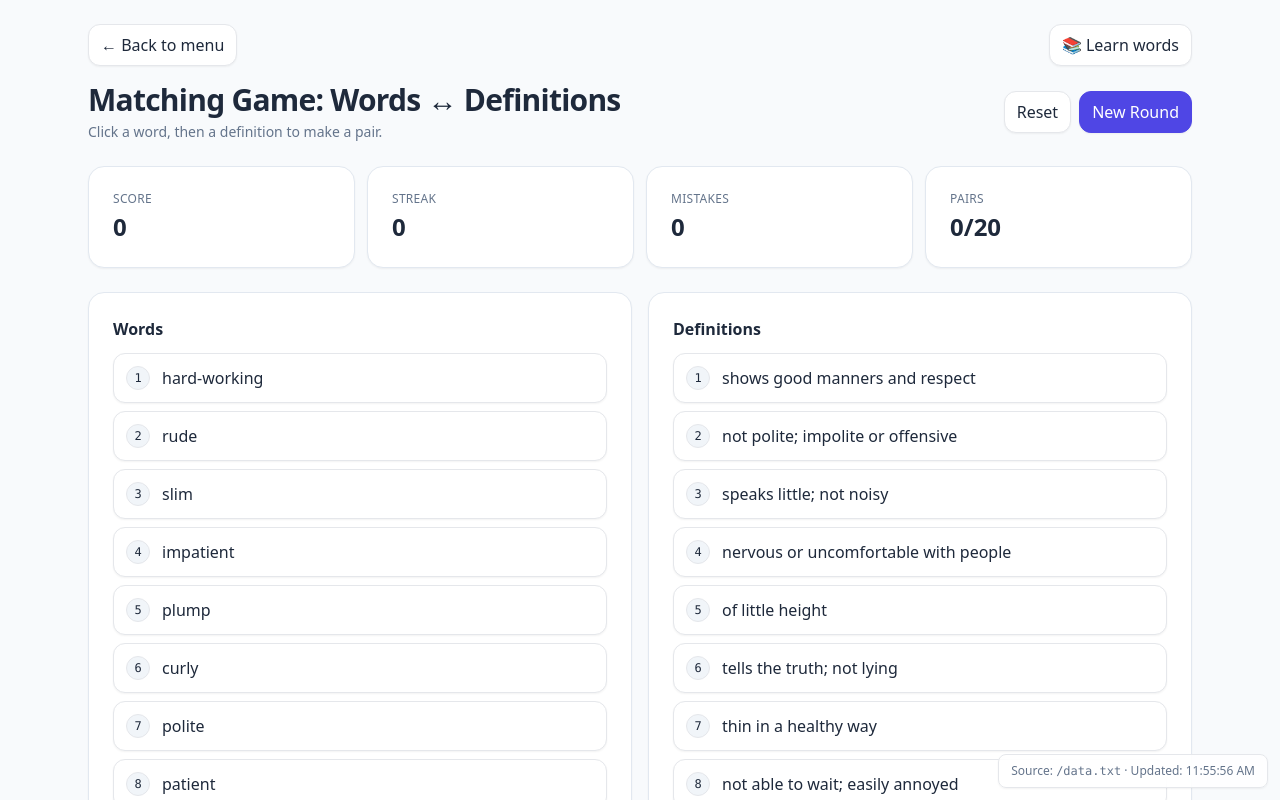
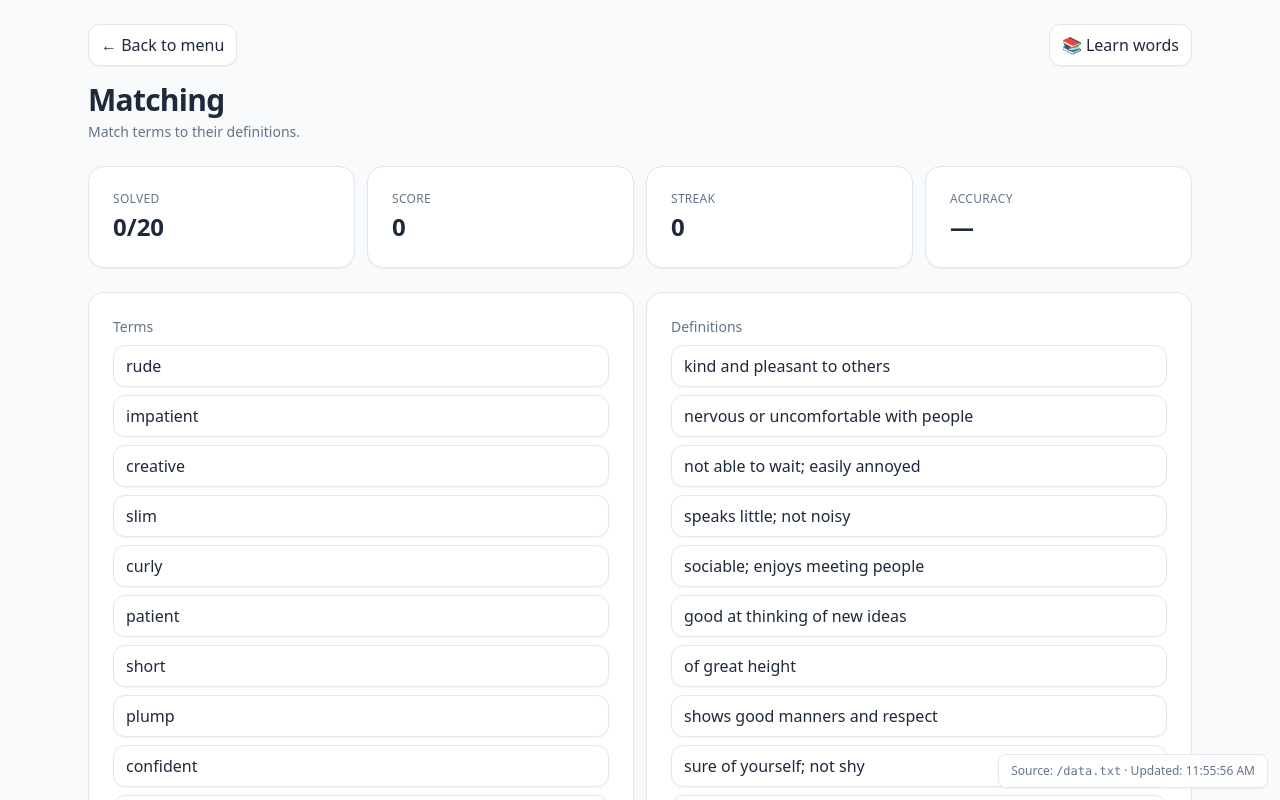
Before and after one commit to baykovaju29-bit/games, a React (Vite) app: page /matching in a window 1280 px wide. Shown: the top 800 px of the page. Built offline with nearby package versions, Linux system fonts and the light colour scheme.

Commit message:
Update Matching.jsx

```diff
--- a/src/games/Matching.jsx
+++ b/src/games/Matching.jsx
@@ -1,115 +1,111 @@
-import React, { useEffect, useState } from "react";
+import React, { useMemo, useState } from "react";
 import Page from "../ui/Page.jsx";
 import Stat from "../ui/Stat.jsx";
 import { shuffle } from "../utils";
+import { recordResult } from "../lib/progress";
 
-export default function Matching({ pairs=[], meta }) {
-  const [round, setRound] = useState(()=>shuffle(pairs));
-  const [left,  setLeft ] = useState(()=>shuffle(round).map(p=>({...p, id:rnd()})));
-  const [right, setRight] = useState(()=>shuffle(round).map(p=>({...p, id:rnd()})));
-  const [matched, setMatched] = useState({});
-  const [selLeft, setSelLeft] = useState(null);
-  const [selRight,setSelRight]= useState(null);
-  const [score,   setScore]   = useState(0);
-  const [mistakes,setMistakes]= useState(0);
-  const [streak,  setStreak]  = useState(0);
+export default function Matching({ pairs = [], meta }) {
+  const deck = useMemo(() => (pairs || []).filter(p => p?.term && p?.def), [pairs]);
+  const left = useMemo(() => shuffle(deck.map((p, idx) => ({ id: "L"+idx, term: p.term }))), [deck]);
+  const right = useMemo(() => shuffle(deck.map((p, idx) => ({ id: "R"+idx, def: p.def, term: deck[idx].term }))), [deck]);
 
-  useEffect(()=> {
-    const r = shuffle(pairs);
-    setRound(r);
-    setLeft (shuffle(r).map(p=>({...p, id:rnd()})));
-    setRight(shuffle(r).map(p=>({...p, id:rnd()})));
-    setMatched({}); setSelLeft(null); setSelRight(null);
-    setScore(0); setMistakes(0); setStreak(0);
-  }, [pairs]);
+  const [selectedL, setSelectedL] = useState(null); // {id, term}
+  const [solved, setSolved] = useState(new Set());  // ids R/L solved
+  const [score, setScore] = useState(0);
+  const [answered, setAnswered] = useState(0);
+  const [streak, setStreak] = useState(0);
+  const [mistakeMap, setMistakeMap] = useState(new Map()); // term -> wasMistake
+  const accuracy = answered ? Math.round((score / answered) * 100) + "%" : "—";
 
-  useEffect(()=> {
-    if (selLeft && selRight) {
-      const ok = selLeft.key === selRight.key;
-      if (ok) { setMatched(m=>({...m,[selLeft.key]:true})); setScore(s=>s+100+streak*10); setStreak(st=>st+1); }
-      else    { setMistakes(x=>x+1); setStreak(0); }
-      setSelLeft(null); setSelRight(null);
+  function pickLeft(item) {
+    if (solved.has(item.id)) return;
+    setSelectedL(item);
+  }
+
+  function pickRight(item) {
+    if (!selectedL || solved.has(item.id)) return;
+
+    const correct = item.term === selectedL.term;
+    setAnswered(n => n + 1);
+
+    if (correct) {
+      setScore(s => s + 1);
+      setStreak(st => st + 1);
+      const wasMistake = mistakeMap.get(selectedL.term) === true;
+      recordResult({ term: selectedL.term, correct: true, firstTry: !wasMistake, game: "matching" });
+
+      const next = new Set(solved);
+      next.add(selectedL.id);
+      next.add(item.id);
+      setSolved(next);
+
+      setSelectedL(null);
+      setMistakeMap(prev => {
+        const m = new Map(prev);
+        m.delete(selectedL.term);
+        return m;
+      });
+    } else {
+      setStreak(0);
+      recordResult({ term: selectedL.term, correct: false, firstTry: false, game: "matching" });
+      setMistakeMap(prev => {
+        const m = new Map(prev);
+        m.set(selectedL.term, true);
+        return m;
+      });
     }
-  }, [selLeft, selRight]);
+  }
 
-  const finished = round.length>0 && Object.keys(matched).length===round.length;
+  const solvedCount = solved.size / 2;
 
   return (
-    <Page
-      title="Matching Game: Words ↔ Definitions"
-      subtitle="Click a word, then a definition to make a pair."
-      right={
-        <div className="flex gap-2">
-          <button className="btn" onClick={()=>{ setMatched({}); setSelLeft(null); setSelRight(null); setScore(0); setMistakes(0); setStreak(0); }}>
-            Reset
-          </button>
-          <button className="btn btn-primary" onClick={()=>setRound(shuffle(pairs))}>
-            New Round
-          </button>
-        </div>
-      }
-    >
-            {/* Статистика: на мобилке 4 в ряд, компактный вид */}
+    <Page title="Matching" subtitle="Match terms to their definitions." right={null}>
       <div className="grid grid-cols-4 gap-2 md:gap-3 mb-6">
-        <Stat label="Score"    value={score} />
-        <Stat label="Streak"   value={streak} />
-        <Stat label="Mistakes" value={mistakes} />
-        <Stat label="Pairs"    value={`${Object.keys(matched).length}/${round.length}`} />
+        <Stat label="Solved" value={`${solvedCount}/${deck.length}`} />
+        <Stat label="Score" value={score} />
+        <Stat label="Streak" value={streak} />
+        <Stat label="Accuracy" value={accuracy} />
       </div>
 
-
-      <div className="grid grid-cols-1 md:grid-cols-2 gap-4">
-        <Column title="Words" items={left}  selected={selLeft}  setSelected={setSelLeft}  matched={matched} side="left"/>
-        <Column title="Definitions" items={right} selected={selRight} setSelected={setSelRight} matched={matched} side="right"/>
-      </div>
-
-      {finished && (
-        <div className="card card-pad mt-6 border-emerald-200 bg-emerald-50">
-          <div className="flex items-center justify-between">
-            <div>
-              <p className="font-semibold">🎉 Great job! You matched all pairs.</p>
-              <p className="sub">Score: {score} · Mistakes: {mistakes}</p>
-            </div>
-            <button className="btn" onClick={()=>setRound(shuffle(pairs))}>Play again</button>
+      <div className="grid grid-cols-1 sm:grid-cols-2 gap-3">
+        {/* Left: terms */}
+        <div className="card card-pad">
+          <div className="sub mb-2">Terms</div>
+          <div className="flex flex-col gap-2">
+            {left.map(item => (
+              <button
+                key={item.id}
+                className={
+                  "btn justify-start " +
+                  (solved.has(item.id) ? "opacity-40 pointer-events-none " : "") +
+                  (selectedL?.id === item.id ? "ring-2 ring-indigo-400 " : "")
+                }
+                onClick={() => pickLeft(item)}
+              >
+                {item.term}
+              </button>
+            ))}
           </div>
         </div>
-      )}
+
+        {/* Right: definitions */}
+        <div className="card card-pad">
+          <div className="sub mb-2">Definitions</div>
+          <div className="flex flex-col gap-2">
+            {right.map(item => (
+              <button
+                key={item.id}
+                className={"btn justify-start " + (solved.has(item.id) ? "opacity-40 pointer-events-none " : "")}
+                onClick={() => pickRight(item)}
+              >
+                {item.def}
+              </button>
+            ))}
+          </div>
+        </div>
+      </div>
 
       <div className="mt-4">{meta}</div>
     </Page>
   );
 }
-
-function Column({ title, items, matched, selected, setSelected, side }) {
-  return (
-    <div className="card">
-      <div className="card-pad">
-        <h3 className="font-semibold mb-3">{title}</h3>
-        <div className="grid gap-2">
-          {items.map((it, idx)=>{
-            const isMatched = !!matched[it.key];
-            const isSel = selected?.id===it.id;
-            return (
-              <button key={it.id} disabled={isMatched}
-                onClick={()=>setSelected(isSel?null:it)}
-                className={
-                  "w-full text-left px-3 py-3 rounded-xl border shadow-sm transition active:scale-[0.99] " +
-                  (isMatched
-                    ? "bg-emerald-50 border-emerald-200 text-emerald-800"
-                    : isSel
-                    ? "bg-indigo-600 text-white border-indigo-600"
-                    : "bg-white hover:bg-slate-50")
-                }>
-                <div className="flex items-start gap-3">
-                  <span className="inline-flex items-center justify-center w-6 h-6 text-xs font-mono rounded-full bg-slate-100 border">{idx+1}</span>
-                  <span>{side==="left" ? it.term : it.def}</span>
-                </div>
-              </button>
-            );
-          })}
-        </div>
-      </div>
-    </div>
-  );
-}
-const rnd = () => Math.random().toString(36).slice(2,9);
```
